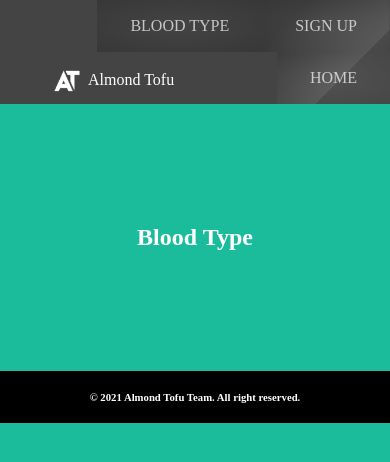
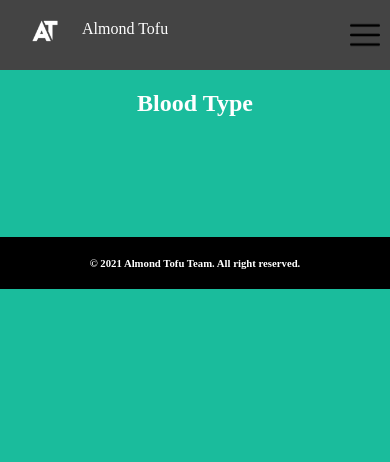
Before and after one commit to Nielioo/Covid19-Website-AlmondTofuTeam, a PHP site: page /bloodtype.php in a window 390 px wide. Shown: the top 462 px of the page. Run offline with PHP 8.4, Linux system fonts and the light colour scheme; data that the repository does not hold is empty; some web fonts are replaced.

Commit message:
Responsive

```diff
--- a/bloodtype.css
+++ b/bloodtype.css
@@ -4,7 +4,7 @@ body {
 
   /* background-image: url("assets/background.jpg"); */
   /* background-image: url("assets/bg-01.png"); */
-  background-color: #1ABC9C;
+  background-color: #1abc9c;
   background-size: 100%;
 }
 
@@ -23,7 +23,7 @@ a {
 
 .card_container {
   display: flex;
-    flex-direction: row;
+  flex-flow: row wrap;
   justify-content: center;
   align-items: center;
 }
@@ -37,7 +37,7 @@ a {
   text-align: center;
   box-shadow: -1px 15px 30px -12px black; */
 
-  width: 20%;
+  /* width: 20%; */
   margin: 1em;
   /* padding: 8px 8px 8px 8px; */
   border-radius: 1em;
@@ -81,7 +81,17 @@ a {
   border-right: none;
 }
 
-
-.card_title:hover, .half:hover {
+.card_title:hover,
+.half:hover {
   color: black;
 }
+
+@media only screen and (max-width: 600px) {
+  .bloodtype {
+    width: 100%;
+  }
+
+  .card_container {
+    flex-direction: column;
+  }
+}
--- a/index.css
+++ b/index.css
@@ -56,10 +56,14 @@ body {
 }
 
 .hero {
-  margin-top: 100px;
+  /* margin-top: 100px; */
   text-align: center;
   display: flex;
   flex-flow: column wrap;
+}
+
+.hero_container {
+  margin-top: 100px;
 }
 
 .hero_title {
--- a/index.php
+++ b/index.php
@@ -25,6 +25,7 @@
 
   <div class="container">
     <section class="hero">
+      <div class="hero_container">
         <h1><b>Almond Tofu Website</b></h1>
         <label><i>Our website always update the latest health news</i></label>
         <div class="hero_btn">
@@ -32,6 +33,7 @@
         </div>
         <div class="hero_image">
           <img src="assets/family.png" />
+        </div>
       </div>
     </section>
 
--- a/navigation_bar.css
+++ b/navigation_bar.css
@@ -109,3 +109,90 @@ li a {
   text-decoration: none;
   padding: 0em 2em;
 }
+
+.hamburger {
+  margin-top: 10px;
+  width: 30px;
+  height: 30px;
+}
+
+.nav-mobile {
+  display: none;
+}
+
+.dropdown {
+  position: relative;
+  float: right;
+  cursor: pointer;
+  display: none;
+}
+
+.dropdown-content {
+  display: none;
+  position: absolute;
+  background-color: #f9f9f9;
+  min-width: 80px;
+  box-shadow: 0px 8px 16px 0px rgba(0,0,0,0.2);
+  z-index: 1;
+  right: 0;
+}
+
+.dropdown-content a {
+  color: black;
+  padding: 12px 16px;
+  text-decoration: none;
+  display: block;
+  text-align: right;
+  font-size: 0.5em;
+}
+
+.dropdown-content .btnHighlight {
+  text-align: center;
+  border-radius: 0;
+}
+
+.dropdown-content .btnHighlight:hover {
+  text-align: center;
+  background-color: #009aa8;
+}
+
+.dropdown-content a:hover {background-color: #f1f1f1}
+
+.dropdown:hover .dropdown-content {
+  display: block;
+}
+
+.dropdown:hover .dropbtn {
+  background-color: #3e8e41;
+}
+/* Max navigation bar */
+@media screen and (max-width: 600px) {
+  nav > ul {
+    display: none;
+  }
+
+  .dropdown {
+    display: inline-block;
+  }
+
+  nav {
+    display: block;
+    background-color: #444;
+    padding: 10px;
+    height: 50px;
+  }
+
+  .nav-mobile {
+    display: block;
+  }
+
+  .left {
+    margin-top: 0;
+  }
+
+  .logo_text {
+    position: absolute;
+    top: 20px;
+    padding: 0 1em;
+  }
+}
--- a/navigation_bar.html
+++ b/navigation_bar.html
@@ -1,6 +1,24 @@
-<ul class="btn-bar nav-dark">
-  <li><a class="btn-glass" href="logreg.php">Sign Up</a></li>
-  <li><a class="btn-glass" href="bloodtype.php">Blood Type</a></li>
-  <li><a class="btn-glass" href="index.php">Home</a></li>
-  <a class="logo_text left" href="index.php"><img src="assets/almond_tofu_logo.png" class="logo" />Almond Tofu</a>
-</ul>
+<nav>
+  <ul class="btn-bar nav-dark">
+    <li><a class="btn-glass" href="logreg.php">Sign Up</a></li>
+    <li><a class="btn-glass" href="bloodtype.php">Blood Type</a></li>
+    <li><a class="btn-glass" href="index.php">Home</a></li>
+    <a class="logo_text left" href="index.php"
+      ><img src="assets/almond_tofu_logo.png" class="logo" />Almond Tofu</a
+    >
+  </ul>
+  <div class="nav-mobile nav-dark">
+    <a href="index.php" class="left"><img src="assets/almond_tofu_logo.png" class="logo" /></a>
+    <a class="logo_text" href="index.php">Almond Tofu</a>
+    <div class="dropdown">
+      <img src="assets/menu.png" class="hamburger" />
+      <div class="dropdown-content">
+        <ul class="btn-bar nav-dark">
+          <li><a class="btn-glass" href="index.php">Home</a></li>
+          <li><a class="btn-glass" href="bloodtype.php">Blood Type</a></li>
+          <li><a class="btn-glass" href="logreg.php">Sign Up</a></li>
+        </ul>
+      </div>
+    </div>
+  </div>
+</nav>
```
Also changed, not shown: formdonor.css (+9 -0 lines), assets/menu.png (added). Lines whose indentation alone changed are shown as unchanged.
